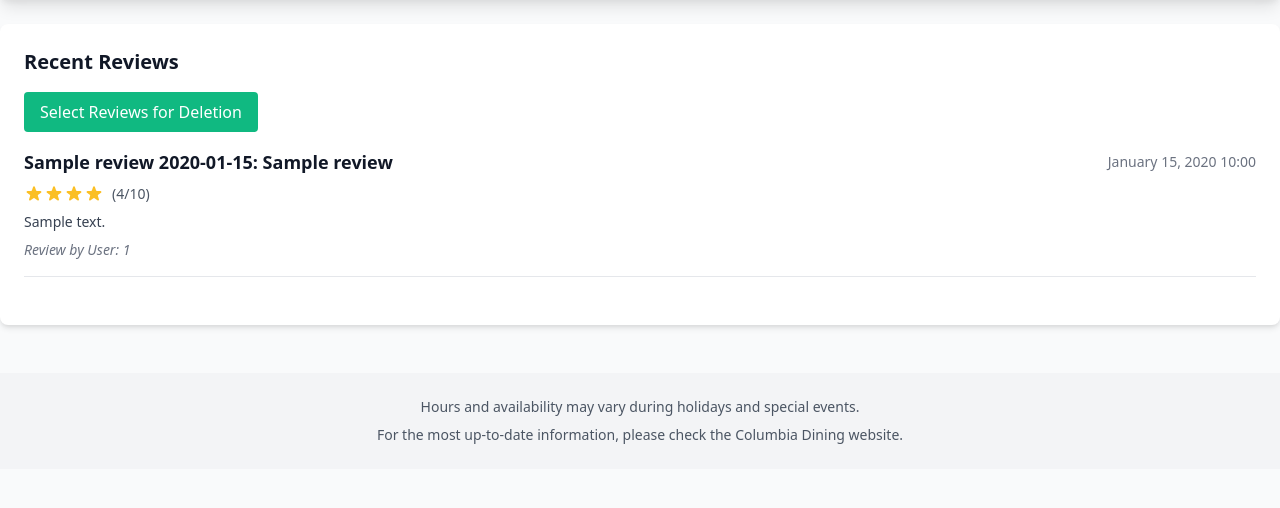
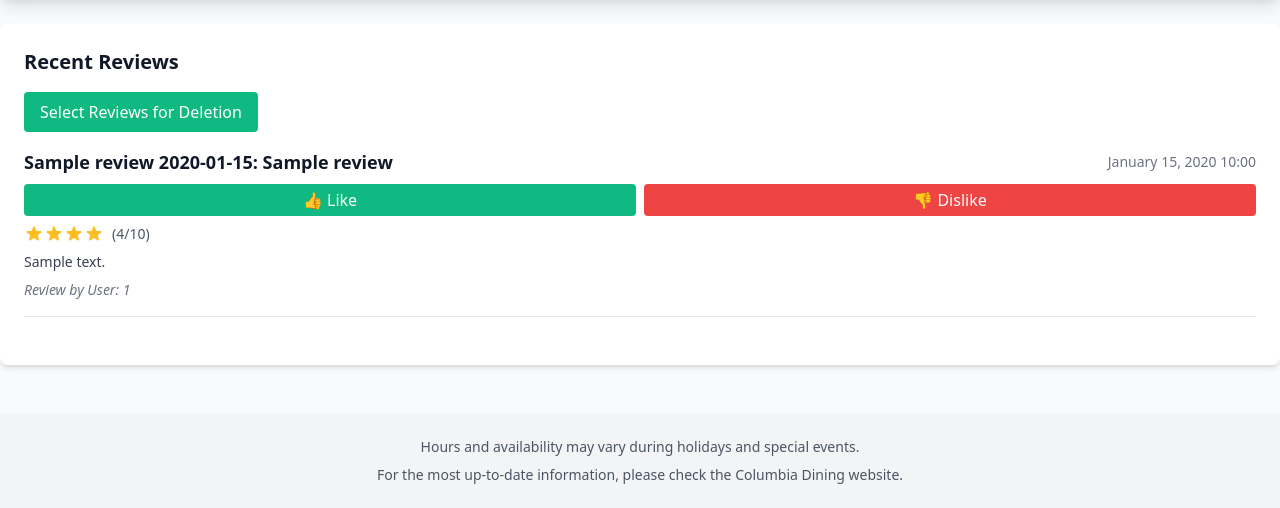
Before and after one commit to leoysun/db-proj1, a Flask app: template webserver/templates/reviews.html in a window 1280 px wide. Shown: the part 84-592 px from the top of the page. Run offline with Flask 3, Linux system fonts and the light colour scheme; the template is opened without the code that fills it: most values are stand-ins (such as "Sample title", 1, 10 or a date in 2020).

Commit message:
fixed admin login mistaken return for nonadmins -- ADDED LIKE DISLIKE

```diff
--- a/webserver/server.py
+++ b/webserver/server.py
@@ -282,8 +282,6 @@ def submitUser():
     # Check if the user is an admin and password is incorrect
     if password == '' or password != admin_entry['password']:
         return "Wrong password", 400
-  else:
-    return "Not an admin", 400
 
   user_params = {
       'user_id': request.form['user_id'],
@@ -296,6 +294,25 @@ def submitUser():
       """), user_params)
   g.conn.commit()
   return redirect('/')
+
+@app.route('/reviewReaction', methods=['GET','POST'])
+def reviewReaction():
+  rid = request.form['rid']
+  reaction = request.form['reaction']
+  if not global_user_id:
+     return "Make sure you have submitted your UNI on the home page", 400
+  likes_params = {
+     'user_id': global_user_id,
+     'rid': rid,
+     'goodbad': reaction
+  }
+  query = """
+    INSERT INTO Likes (user_id, rid, goodbad)
+    VALUES (:user_id, :rid, :goodbad)
+    ON CONFLICT (user_id, rid) DO UPDATE SET goodbad = EXCLUDED.goodbad"""
+  g.conn.execute(text(query), likes_params)
+  g.conn.commit()
+  return redirect('/reviews')
 
 @app.route('/deleteReviews', methods=['GET', 'POST'])
 def deleteReviews():
--- a/webserver/templates/reviews.html
+++ b/webserver/templates/reviews.html
@@ -42,6 +42,20 @@
                     <h3 class="text-lg font-semibold text-gray-900">{{ review['dhall_name']}}{{' '}}{{review['mealtime']}}{{': '}}{{review['item_name']}}</h3>
                     <p class="text-sm text-gray-500">{{ review['datetime'].strftime("%B %d, %Y %H:%M") }}</p>
                 </div>
+                <div class="flex items-center space-x-2 mt-2">
+                    <form action="/reviewReaction" method="POST" class="flex-1">
+                        <input type="hidden" name="rid" value="{{ review['rid'] }}">
+                        <button type="submit" name="reaction" value="1" class="w-full bg-green-500 text-white px-2 py-1 rounded hover:bg-green-600 transition-colors">
+                            👍 Like
+                        </button>
+                    </form>
+                    <form action="/reviewReaction" method="POST" class="flex-1">
+                        <input type="hidden" name="rid" value="{{ review['rid'] }}">
+                        <button type="submit" name="reaction" value="-1" class="w-full bg-red-500 text-white px-2 py-1 rounded hover:bg-red-600 transition-colors">
+                            👎 Dislike
+                        </button>
+                    </form>
+                </div>
                 <div class="flex items-center mt-2">
                     <div class="flex">
                         {% for i in range(review['rating']|int) %}
```
